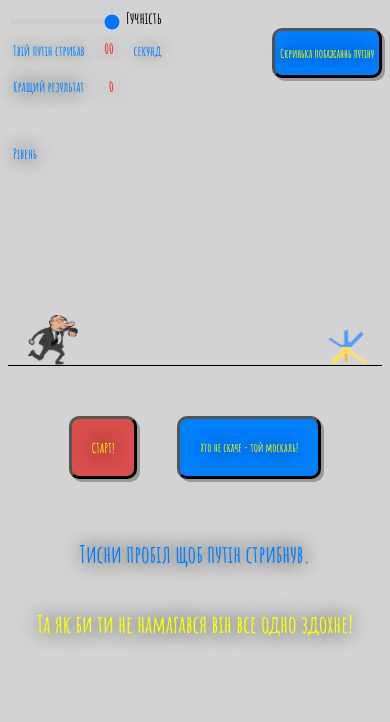
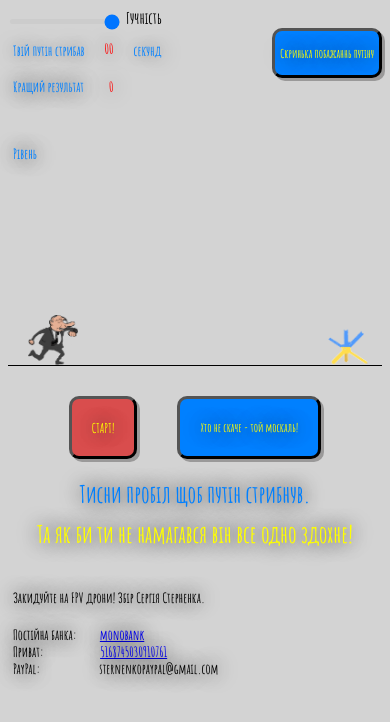
Before and after one commit to mittya-p/putin-zdoh, a plain HTML site: page index.html in a window 390 px wide. Drawn offline with nearby package versions, Linux system fonts and the light colour scheme; no server answers; a web font is replaced by a local one.

Commit message:
donate chapter added

```diff
--- a/index.html
+++ b/index.html
@@ -71,6 +71,29 @@
       </div>
       <h1>Тисни пробіл щоб путін стрибнув.</h1>
       <h2>Та як би ти не намагався він все одно здохне!</h2>
+      <div class="donate">
+        <div class="donate_title">
+          Закидуйте на FPV дрони! Збір Сергія Стерненка.
+        </div>
+        <div>
+          Постійна банка:&nbsp;&nbsp;&nbsp;&nbsp;&nbsp;&nbsp;&nbsp;&nbsp;
+          <a href="https://send.monobank.ua/jar/dzBdJ3737">monobank</a>
+        </div>
+        <div>
+          Приват:&nbsp;&nbsp;&nbsp;&nbsp;&nbsp;&nbsp;&nbsp;&nbsp;&nbsp;&nbsp;&nbsp;&nbsp;&nbsp;&nbsp;&nbsp;&nbsp;&nbsp;&nbsp;&nbsp;&nbsp;&nbsp;&nbsp;<a
+            href="#"
+            >5168745030910761</a
+          >
+        </div>
+        <div>
+          PayPal:&nbsp;&nbsp;&nbsp;&nbsp;&nbsp;&nbsp;&nbsp;&nbsp;&nbsp;&nbsp;&nbsp;&nbsp;&nbsp;&nbsp;&nbsp;&nbsp;&nbsp;&nbsp;&nbsp;&nbsp;&nbsp;&nbsp;
+          <a
+            href="mailto:sternenkopaypal@gmail.com"
+            style="text-decoration: underline"
+          ></a
+          >sternenkopaypal@gmail.com
+        </div>
+      </div>
     </div>
     <div class="popup__bg">
       <form class="popup">
--- a/style-media.css
+++ b/style-media.css
@@ -120,9 +120,9 @@
     }
 
     .btnJump {
-        margin-top: 50px;
+        margin-top: 30px;
         margin-left: 20px;
-        margin-bottom: 20px;
+        margin-bottom: 10px;
         margin-right: 20px;
         padding: 20px;
 
@@ -140,9 +140,9 @@
     .btnJump:active {}
 
     .btnStart {
-        margin-top: 50px;
+        margin-top: 30px;
         margin-left: 20px;
-        margin-bottom: 20px;
+        margin-bottom: 10px;
         margin-right: 20px;
         padding: 20px;
         font-family: "Amatic SC", sans-serif;
@@ -158,7 +158,8 @@
         font-family: "Amatic SC", sans-serif;
         font-weight: 700;
         font-size: 24px;
-        margin-top: 40px;
+        margin-top: 10px;
+        margin-bottom: 10px;
     }
 
     h2 {
@@ -166,7 +167,21 @@
         font-family: "Amatic SC", sans-serif;
         font-weight: 700;
         font-size: 24px;
+        margin-top: 10px;
+        margin-bottom: 10px;
+    }
+
+    .donate {
         margin-top: 40px;
+        margin-left: 5px;
+        font-family: "Amatic SC", sans-serif;
+        text-shadow: 0 0 20px #000;
+        font-weight: 700;
+        font-size: 14px;
+    }
+
+    .donate_title {
+        margin-bottom: 20px;
     }
 
     .roadSignVisibility {
```
